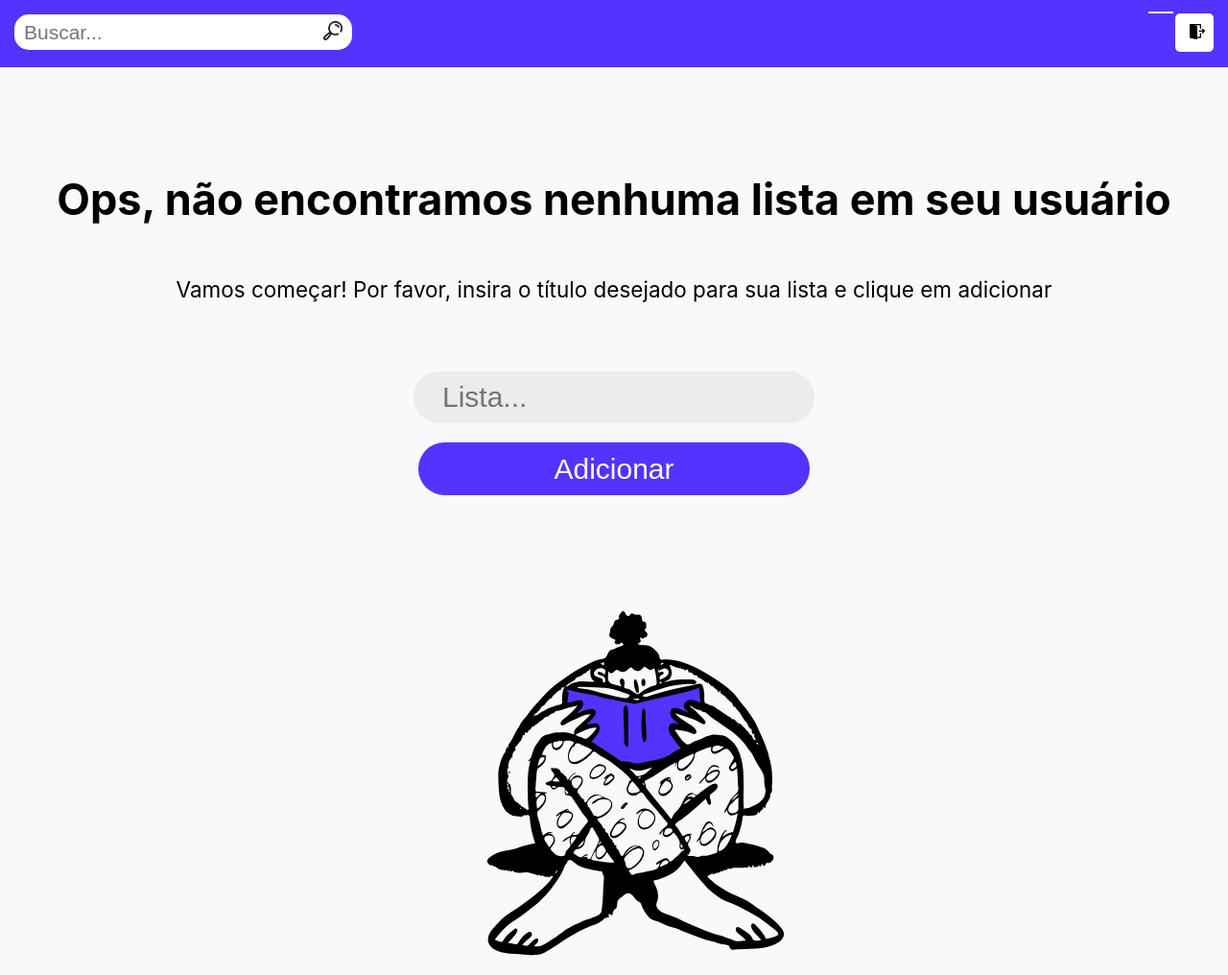
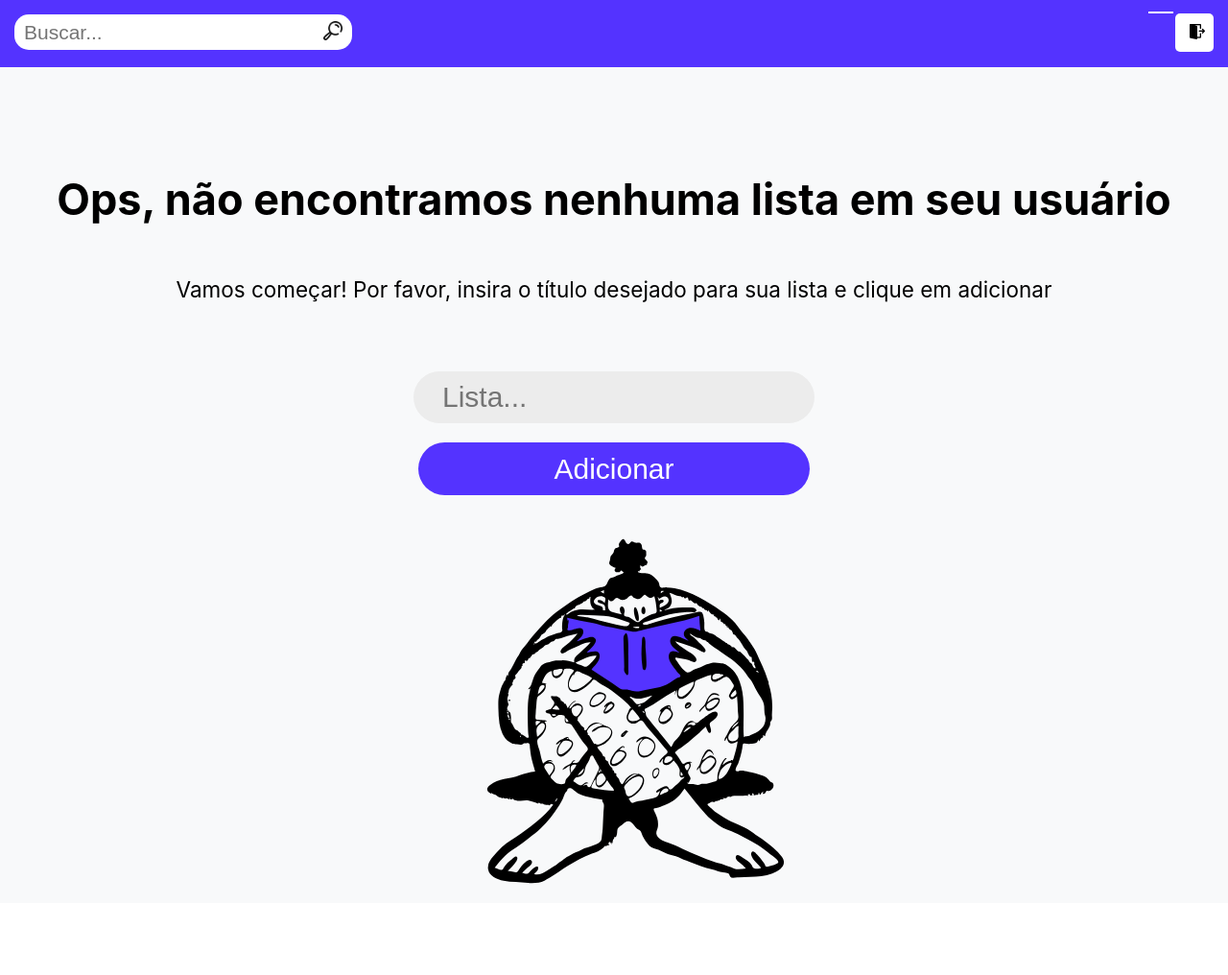
Before and after one commit to lucaspgraciano/todo-pw-application, a PHP site: page /user/home?mensagem=1 in a window 1280 px wide. Shown: the whole page at 96% size. After the commit the page ends 921 px from the top, so only its background shows below. Run offline with PHP 8.4, Linux system fonts and the light colour scheme; the visitor is signed in with stand-in values (Sample User, id 1); data that the repository does not hold is empty.

Commit message:
[CHANGES] Redimencionei o tamanho do svg da home

```diff
--- a/public/css/home.css
+++ b/public/css/home.css
@@ -114,7 +114,7 @@ html, body{
 	border:0.1px solid #fff;
 }
 .home-no-task_bg-svg {
-	padding-top: 100px;
+	padding-top: 25px;
     height: 400px;
     z-index: 0;
 }
```
